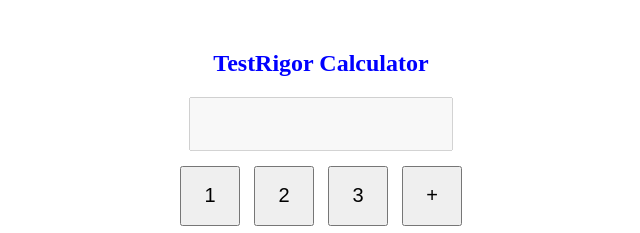
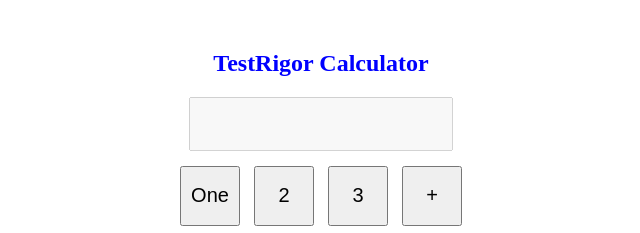
Before and after one commit to Pranathi1314/calc_demo1, a plain HTML site: page index.html in a window 1280 px wide. Shown: the top 233 px of the page, 319-959 px from the left. Drawn offline with Linux system fonts and the light colour scheme.

Commit message:
Update index.html

```diff
--- a/index.html
+++ b/index.html
@@ -16,7 +16,7 @@
     <input type="text" id="display" disabled />
 
     <div>
-      <button onclick="press('1')">1</button>
+      <button onclick="press('1')">One</button>
       <button onclick="press('2')">2</button>
       <button onclick="press('3')">3</button>
       <button onclick="press('+')">+</button>
```
